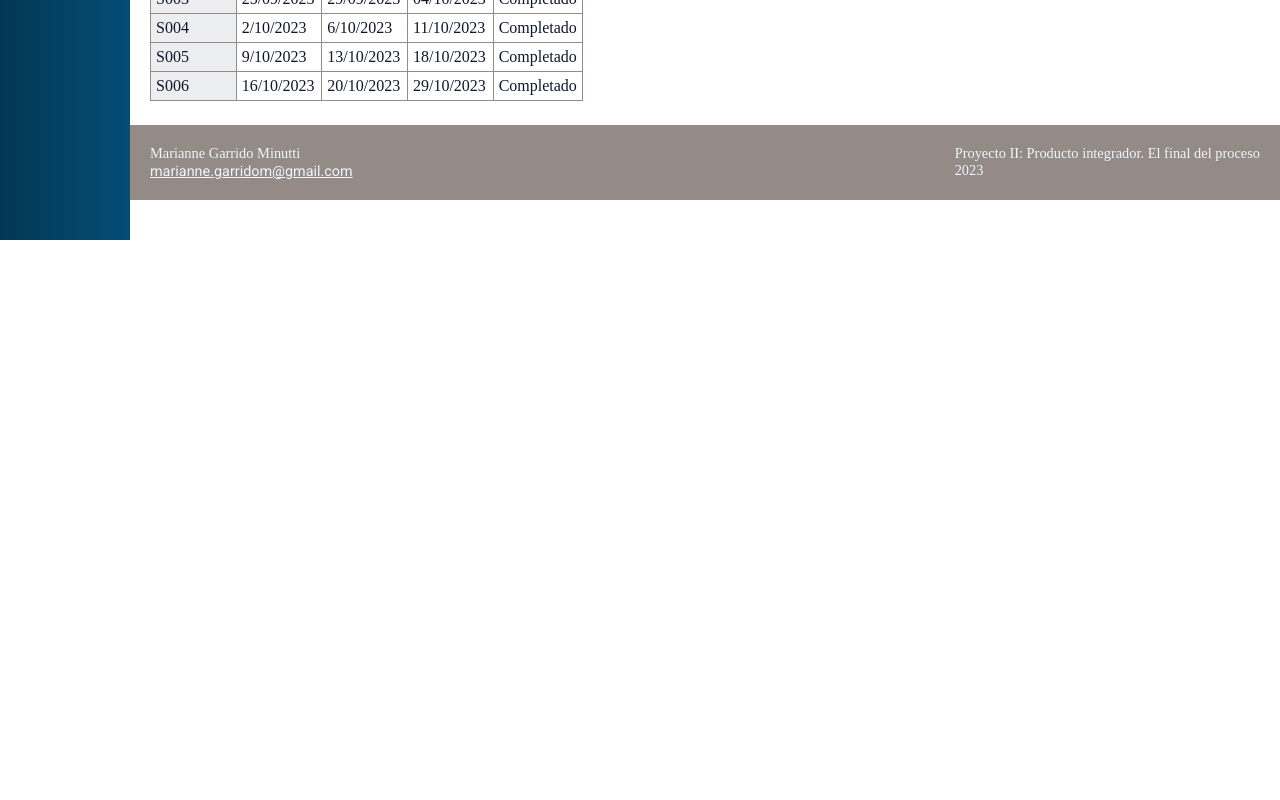
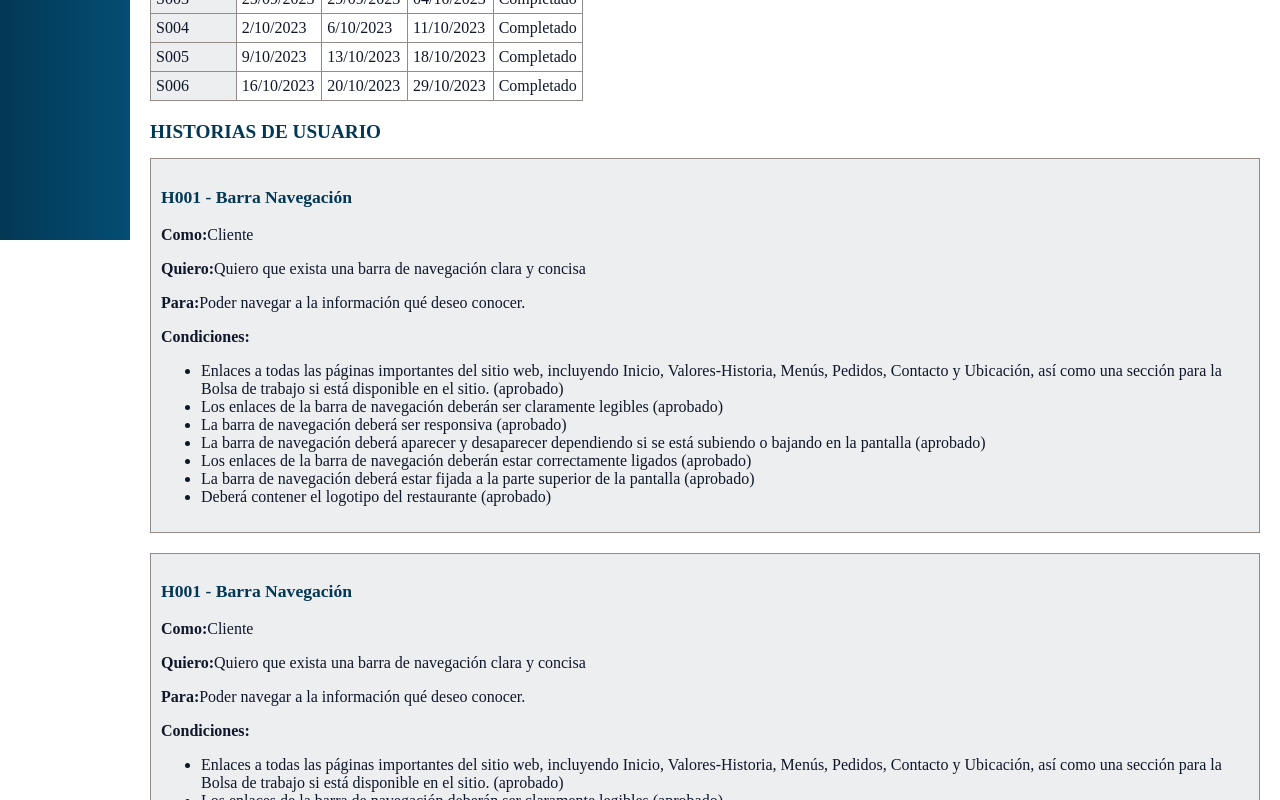
Before and after one commit to Marianne-90/proyecto-2-menu, a React (Vite) app: page /doc in a window 1280 px wide. Shown: the part 560-1360 px from the top of the page. Before the commit the page ends 800 px from the top, so only its background shows below. Built offline with nearby package versions, Linux system fonts and the light colour scheme; a web font is replaced by a local one.

Commit message:
userHistory component

```diff
--- a/src/App.css
+++ b/src/App.css
@@ -31,10 +31,10 @@ button {
   border: none;
   color: var(--whiteBlue);
 }
-
+/*
 ul {
   list-style: none;
-}
+} */
 
 p,
 span,
--- a/src/pages/documents/ProyectDocuments.jsx
+++ b/src/pages/documents/ProyectDocuments.jsx
@@ -1,9 +1,9 @@
 import "./style.css";
 import { ROLES, SPRINTS_CALENDAR, USER_HISTORY } from "data/doc";
 import { Table } from "./Table";
+import { UserHistory } from "./UserHistory";
 
 export const ProyectDocuments = () => {
-
   return (
     <div className="doc">
       <h1>Proyecto 2 Strudel Restaurante</h1>
@@ -24,6 +24,8 @@ export const ProyectDocuments = () => {
         </i>
       </p>
       <Table table={SPRINTS_CALENDAR} />
+      <h2>HISTORIAS DE USUARIO</h2>
+      <UserHistory table={USER_HISTORY} />
     </div>
   );
 };
--- /dev/null
+++ b/src/pages/documents/UserHistory.jsx
@@ -0,0 +1,33 @@
+export const UserHistory = ({ table }) => {
+  return (
+    <div className="user-history">
+      {table.map((element, index) => {
+        return (
+          <div className="history-element" key={index}>
+            <h3>{element.title}</h3>
+            <p>
+              <b>Como:</b>
+              {element.who}
+            </p>
+            <p>
+              <b>Quiero:</b>
+              {element.what}
+            </p>
+            <p>
+              <b>Para:</b>
+              {element.for}
+            </p>
+            <p>
+              <b>Condiciones:</b>
+            </p>
+            <ul>
+              {element.conditions.map((item, subIndex) => {
+                return <li key={subIndex}>{item}</li>;
+              })}
+            </ul>
+          </div>
+        );
+      })}
+    </div>
+  );
+};
--- a/src/pages/documents/style.css
+++ b/src/pages/documents/style.css
@@ -13,6 +13,12 @@
   color: var(--darkBlue);
   font-family: "Times New Roman", Times, serif;
 }
+.doc h3{
+  font-size: 1.1em;
+  color: var(--darkBlue);
+  font-family: "Times New Roman", Times, serif;
+}
+
 
 .doc span {
   color: var(--red);
@@ -24,6 +30,10 @@
 
 p{
     font-family: "Times New Roman", Times, serif;
+}
+
+li{
+  font-family: "Times New Roman", Times, serif;
 }
 .doc .table {
   margin-top: 10px;
@@ -54,7 +64,13 @@ p{
   border-left: var(--softGrey) 1px solid;
 }
 
-
+.doc .user-history .history-element {
+  border: var(--softGrey) 1px solid;
+  background-color: rgb(237, 238, 240);
+  margin-bottom: 20px;
+  padding: 10px;
+  box-sizing: border-box;
+}
 
 /* .doc frame tr td:first-child:not(.doc frame tr:first-child td:first-child){
     border-top: var(--darkBlue) 1px solid;
```
